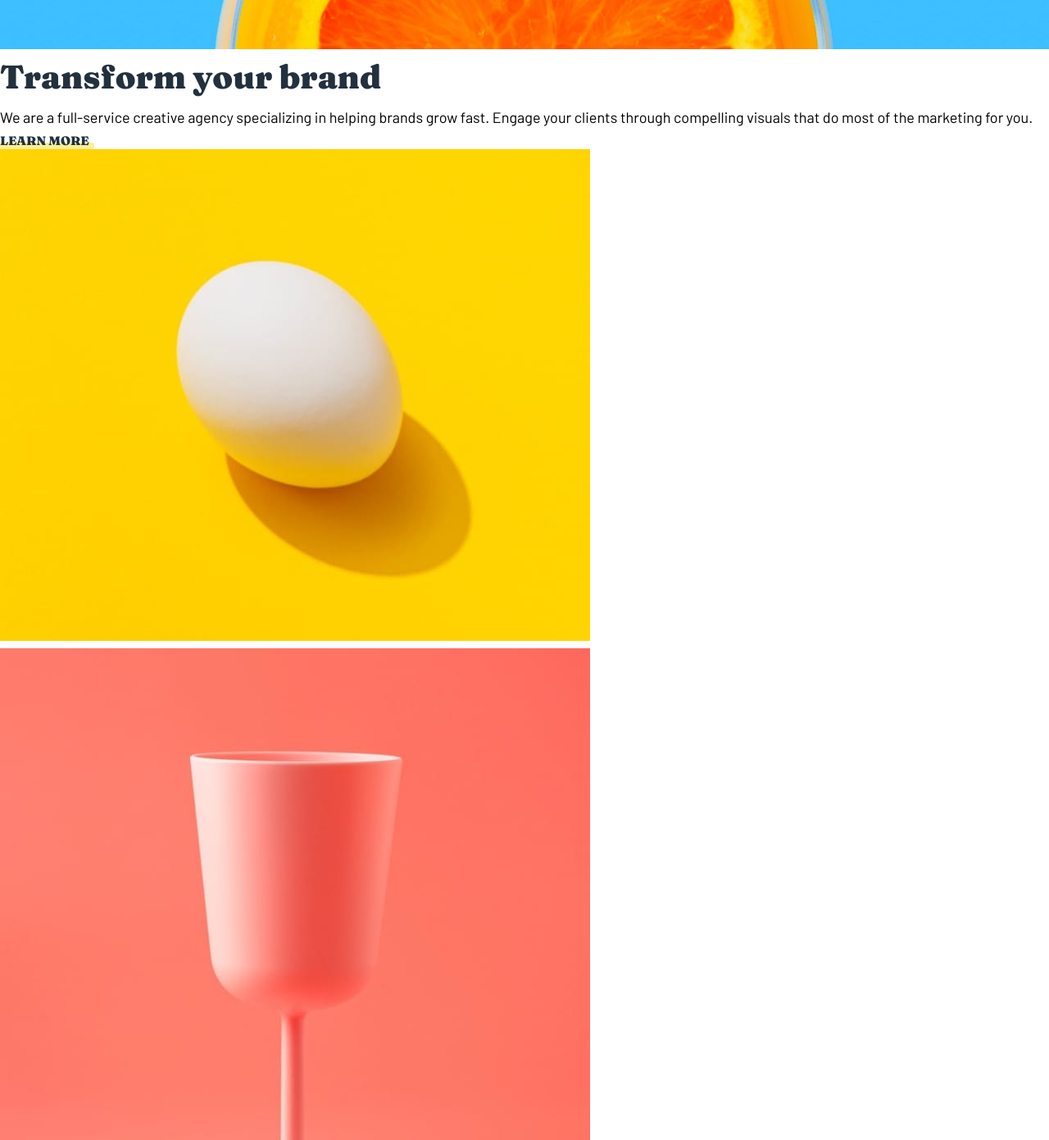
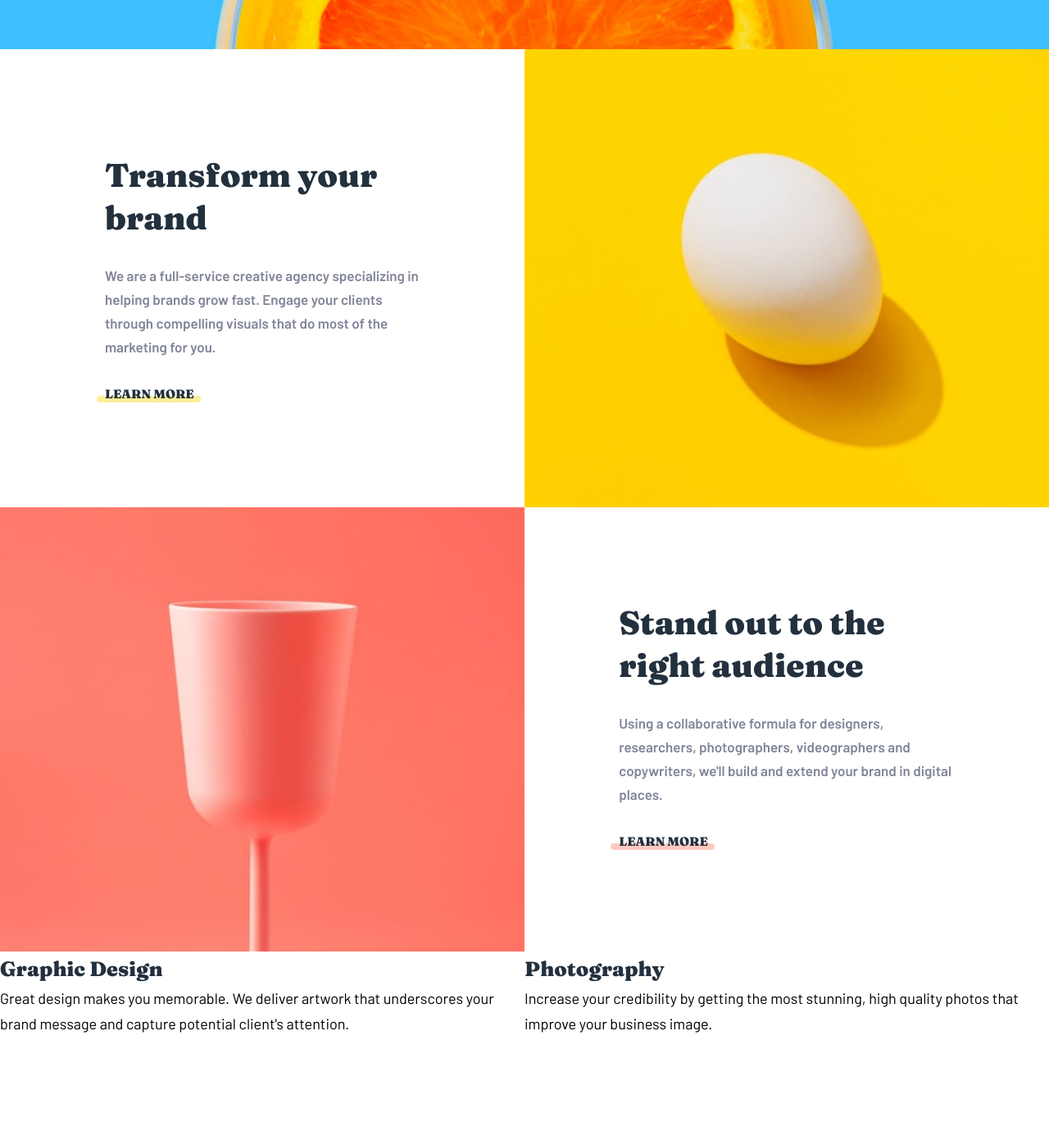
Before and after one commit to abdul-razaq/sunnyside-agency-landing-page, a plain HTML site: page index.html in a window 1280 px wide. Shown: the part 660-2051 px from the top of the page at 82% size. After the commit the page ends 1925 px from the top, so only its background shows below. Drawn offline with Linux system fonts and the light colour scheme.

Commit message:
added stylings for the transform and audience section

```diff
--- a/index.html
+++ b/index.html
@@ -76,10 +76,10 @@
 		<main>
 			<section class="about">
 				<div class="transform">
-					<h2 class="transform__heading heading-secondary">
+					<h2 class="transform__heading heading-secondary u-mb-sm">
 						Transform your brand
 					</h2>
-					<p class="transform__description">
+					<p class="transform__description u-mb-sm">
 						We are a full-service creative agency specializing in helping brands
 						grow fast. Engage your clients through compelling visuals that do
 						most of the marketing for you.
@@ -101,10 +101,10 @@
 					/>
 				</div>
 				<div class="standout">
-					<h2 class="standout__heading heading-secondary">
+					<h2 class="standout__heading heading-secondary u-mb-sm">
 						Stand out to the right audience
 					</h2>
-					<p class="standout__description">
+					<p class="standout__description u-mb-sm">
 						Using a collaborative formula for designers, researchers,
 						photographers, videographers and copywriters, we'll build and extend
 						your brand in digital places.
--- a/sass/base/_reset.scss
+++ b/sass/base/_reset.scss
@@ -14,6 +14,7 @@ a:visited {
 	text-decoration: none;
 }
 
-a[class^="learn-more"] {
-	text-decoration: underline;
-}
+// a[class^="learn-more"] {
+// 	text-decoration: underline;
+// 	text-decoration-thickness: .7rem;
+// }
--- a/sass/pages/_homepage.scss
+++ b/sass/pages/_homepage.scss
@@ -1,3 +1,64 @@
 .about {
+  max-width: 144rem;
+  margin: 0 auto;
+  display: grid;
+  grid-template-columns: repeat(2, 1fr);
 
+  .transform {
+    padding: 20%;
+    &__heading {
+      line-height: 1.3;
+    }
+
+    &__description {
+      @include about-description;
+    }
+
+    &__image {
+      height: 100%;
+      width: 100%;
+    }
+  }
+
+  .image-container {
+    height: 100%;
+  }
+
+  .standout {
+    padding: 18%;
+    &__heading {
+      line-height: 1.3;
+    }
+
+    &__description {
+      @include about-description;
+    }
+
+    &__image {
+      height: 100%;
+      width: 100%;
+    }
+  }
+
+  .graphic-design {
+
+    &__heading {
+
+    }
+
+    &__description {
+
+    }
+  }
+
+  .photography {
+
+    &__heading {
+
+    }
+
+    &__description {
+
+    }
+  }
 }
```
Also changed, not shown: css/main.min.css.
